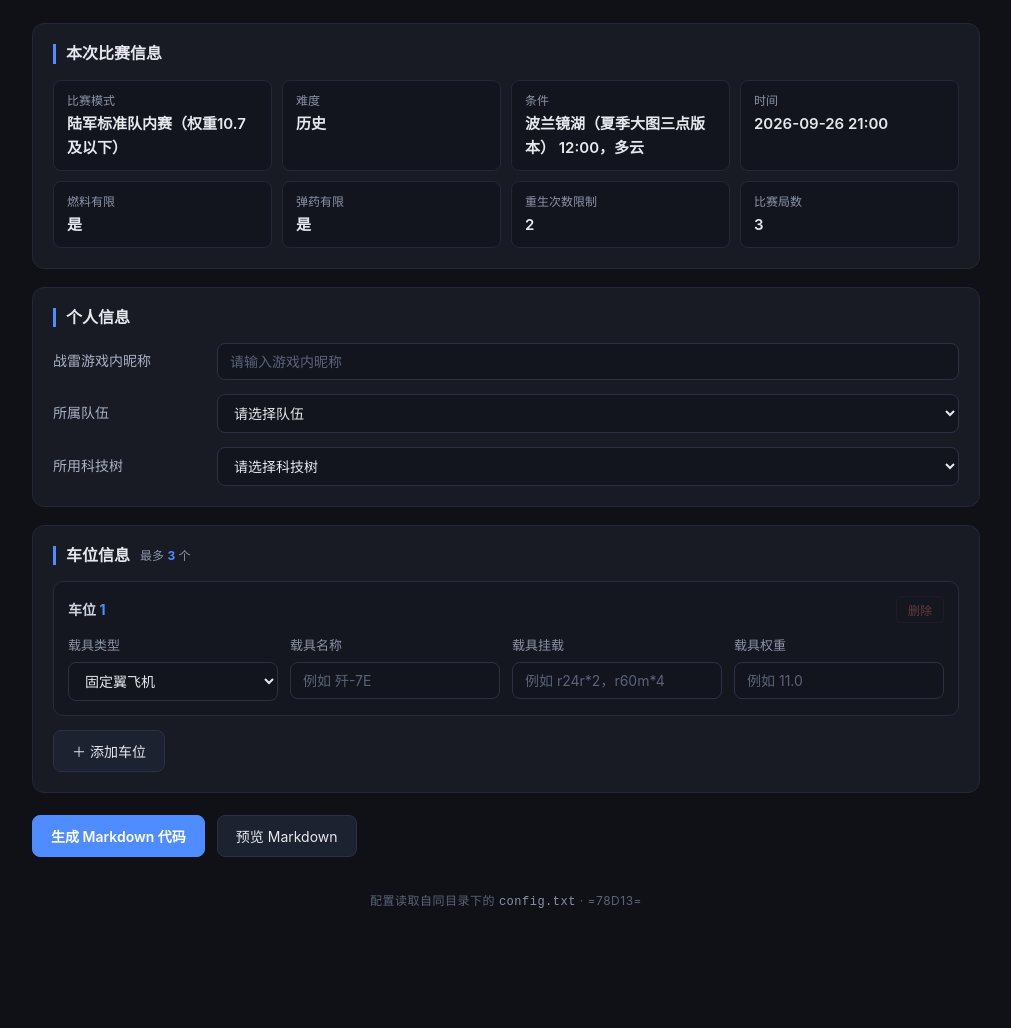
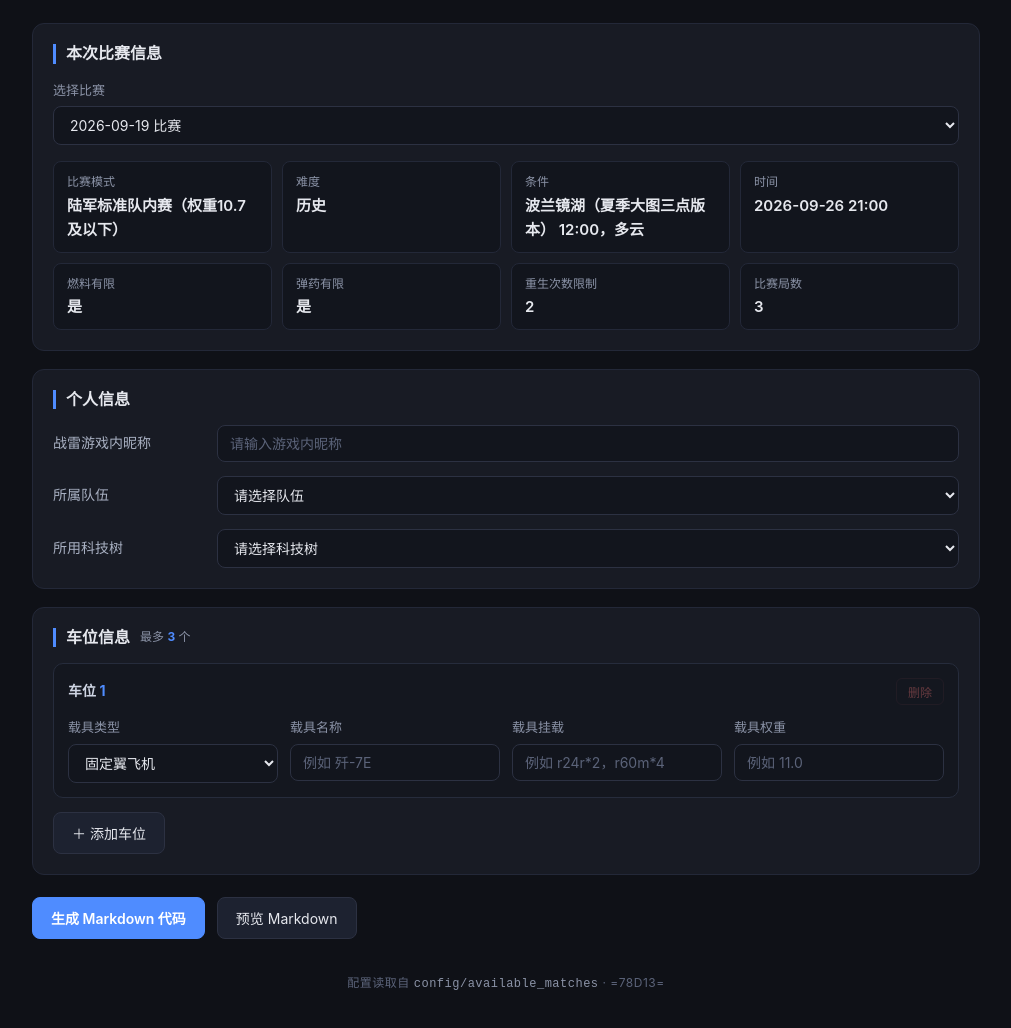
Before and after one commit to XiaoyaoJianxian556/78d13-Team-Competition-Personal-Information-Submission-System, a plain HTML site: page index.html in a window 1280 px wide. Shown: the part 152-1180 px from the top of the page, without its empty margins (134-1145 px from the left). Before the commit the page ends 1144 px from the top, so only its background shows below. Drawn offline with Linux system fonts and the light colour scheme.

Commit message:
比赛配置更新

```diff
--- /dev/null
+++ b/config/available_matches/20260919.json
@@ -0,0 +1,14 @@
+{
+	"id": "20260919",
+	"name": "2026-09-19 比赛",
+	"teams": ["爬行者队", "顾涌者队"],
+	"maxSlots": 3,
+	"mode": "陆军标准队内赛（权重10.7及以下）",
+	"difficulty": "历史",
+	"condition": "波兰镜湖（夏季大图三点版本） 12:00，多云",
+	"time": "2026-09-26 21:00",
+	"fuel": "是",
+	"ammo": "是",
+	"respawn": 2,
+	"rounds": 3
+}
--- /dev/null
+++ b/config/available_matches/index.json
@@ -0,0 +1,7 @@
+[
+  {
+    "id": "20260919",
+    "name": "2026-09-19 比赛",
+    "file": "20260919.json"
+  }
+]
--- a/index.html
+++ b/index.html
@@ -76,6 +76,15 @@
     display: grid;
     grid-template-columns: repeat(auto-fill, minmax(200px, 1fr));
     gap: 10px;
+  }
+  .match-selector {
+    margin-bottom: 16px;
+  }
+  .match-selector label {
+    display: block;
+    margin-bottom: 6px;
+    font-size: 13px;
+    color: #8b93a7;
   }
   .info-item {
     background: #12151d;
@@ -291,6 +300,12 @@
   <!-- 本次比赛信息 -->
   <section class="card">
     <h2>本次比赛信息</h2>
+    <div class="match-selector">
+      <label for="matchSelect">选择比赛</label>
+      <select id="matchSelect" disabled>
+        <option value="">正在读取比赛列表...</option>
+      </select>
+    </div>
     <div class="info-grid" id="matchInfoGrid"></div>
   </section>
 
@@ -340,7 +355,7 @@
   </section>
 
   <footer class="foot">
-    配置读取自同目录下的 <code>config.txt</code> · =78D13=
+    配置读取自 <code>config/available_matches</code> · =78D13=
   </footer>
 
 </div>
@@ -356,7 +371,7 @@
   const TECH_TREES = ['中系', '苏系', '德系', '英系', '美系', '以系', '意系', '瑞系', '法系', '日系'];
   const VEHICLE_TYPES = ['固定翼飞机', '直升机', '地面载具', '水面载具'];
 
-  // config.txt 里可识别的键名（大小写 / 空格 / 冒号 / 下划线都会被忽略）
+  // 比赛 JSON 里可识别的键名（大小写 / 空格 / 冒号 / 下划线都会被忽略）
   const FIELD_DEFS = [
     { key: 'teams',      aliases: ['队伍', '所属队伍', '队伍列表', '联队', '联队列表', 'teams', 'team'] },
     { key: 'maxSlots',   aliases: ['最大车位', '最大车位数', '车位数', '最多车位', '车位上限', 'maxslots', 'slots'] },
@@ -417,7 +432,7 @@
   }
 
   /* =========================================================
-   *  config.txt 解析
+  *  比赛 JSON 解析
    * ========================================================= */
 
   function findSeparator(line) {
@@ -431,28 +446,12 @@
     return cands[0];
   }
 
-  function parseConfig(text) {
-    const raw = {};
-
-    text.split(/\r?\n/).forEach(function (line) {
-      const trimmed = line.trim();
-      if (!trimmed) return;
-      if (/^(#|\/\/|;)/.test(trimmed)) return;   // 注释行
-
-      const cut = findSeparator(trimmed);
-      if (!cut) return;
-
-      const key = trimmed.slice(0, cut.index).trim();
-      const val = trimmed.slice(cut.index + cut.len).trim();
-      if (!key) return;
-
-      raw[normKey(key)] = val;
-    });
-
+  function parseConfig(data) {
+    const raw = data && typeof data === 'object' ? data : {};
     const cfg = {};
     Object.keys(raw).forEach(function (nk) {
-      const fk = LOOKUP[nk];
-      if (fk) cfg[fk] = raw[nk];
+      const fk = LOOKUP[normKey(nk)];
+      if (fk) cfg[fk] = Array.isArray(raw[nk]) ? raw[nk].join(', ') : String(raw[nk]);
     });
     return cfg;
   }
@@ -477,14 +476,59 @@
     renumberSlots();
   }
 
+  function setMatchOptions(matches) {
+    const sel = document.getElementById('matchSelect');
+    sel.innerHTML = '';
+
+    matches.forEach(function (match, index) {
+      const option = document.createElement('option');
+      option.value = match.file;
+      option.textContent = match.name || match.id || match.file;
+      if (index === 0) option.selected = true;
+      sel.appendChild(option);
+    });
+
+    sel.disabled = !matches.length;
+  }
+
+  async function loadMatch(file) {
+    try {
+      const res = await fetch('config/available_matches/' + encodeURIComponent(file), { cache: 'no-store' });
+      if (!res.ok) throw new Error('HTTP ' + res.status);
+      applyConfig(parseConfig(await res.json()));
+    } catch (err) {
+      console.warn('[=78D13=] 读取比赛 JSON 失败，已使用默认值：', err);
+      applyConfig({});
+    }
+  }
+
   async function loadConfig() {
+    const sel = document.getElementById('matchSelect');
     try {
-      const res = await fetch('config.txt', { cache: 'no-store' });
+      const res = await fetch('config/available_matches/index.json', { cache: 'no-store' });
       if (!res.ok) throw new Error('HTTP ' + res.status);
-      const text = await res.text();
-      applyConfig(parseConfig(text));
+      const data = await res.json();
+      const matches = Array.isArray(data) ? data : data.matches;
+      if (!Array.isArray(matches) || !matches.length) throw new Error('比赛列表为空');
+
+      const normalized = matches.map(function (match) {
+        if (typeof match === 'string') {
+          return { id: match, name: match, file: match.endsWith('.json') ? match : match + '.json' };
+        }
+        return {
+          id: match.id || match.file,
+          name: match.name || match.title || match.id || match.file,
+          file: match.file || ((match.id || '') + '.json')
+        };
+      });
+
+      setMatchOptions(normalized);
+      sel.addEventListener('change', function () { loadMatch(sel.value); });
+      await loadMatch(normalized[0].file);
     } catch (err) {
-      console.warn('[=78D13=] 读取 config.txt 失败，已使用默认值：', err);
+      console.warn('[=78D13=] 读取比赛列表失败：', err);
+      sel.innerHTML = '<option value="">暂无可用比赛</option>';
+      sel.disabled = true;
       applyConfig({});
     }
   }
@@ -856,7 +900,7 @@ function onPreview() {
     document.getElementById('btnPreview').addEventListener('click', onPreview);
     document.getElementById('btnCopy').addEventListener('click', onCopy);
 
-    // 从同仓库读取 config.txt
+    // 从 config/available_matches 读取比赛列表和比赛配置
     loadConfig();
   }
 
```
Also changed, not shown: 1 other file.
